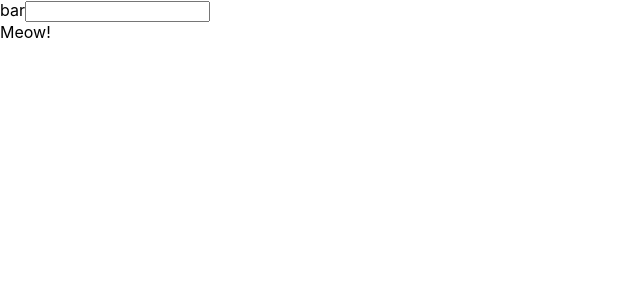
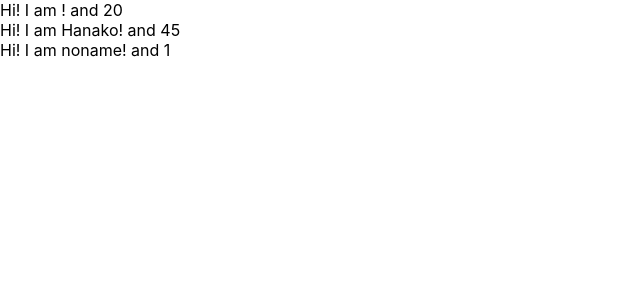
Before and after one commit to kotaro-saitou/udemy-react-crud-application, a React (Create React App) app: page / in a window 1280 px wide. Shown: the top 300 px of the page, without its empty margins (0-640 px from the left). Built offline with nearby package versions, Linux system fonts and the light colour scheme.

Commit message:
learn props of component

```diff
--- a/src/App.js
+++ b/src/App.js
@@ -2,18 +2,30 @@
 
 class App extends React.Component {
   render() {
+    const profiles = [
+      { nane: "Taro", age: 20 },
+      { name: "Hanako", age: 45 },
+      {name: "noname"}
+    ]
     return (
       <React.Fragment>
-        <label htmlFor="bar">bar</label>
-        <input type="text" onChange={() => { console.log("I am clicked") }} />
-        <Cat />
+        {
+          profiles.map((profile, index) => {
+            return <User name={profile.name} age={profile.age} key={index} />
+
+          })
+        }
       </React.Fragment>
     )
   }
 }
 
-const Cat = () => {
-  return <div>Meow!</div>
+const User = (props) => {
+  return <div>Hi! I am {props.name}! and {props.age}</div>
+}
+
+User.defaultProps = {
+  age: 1
 }
 
 export default App;
```
